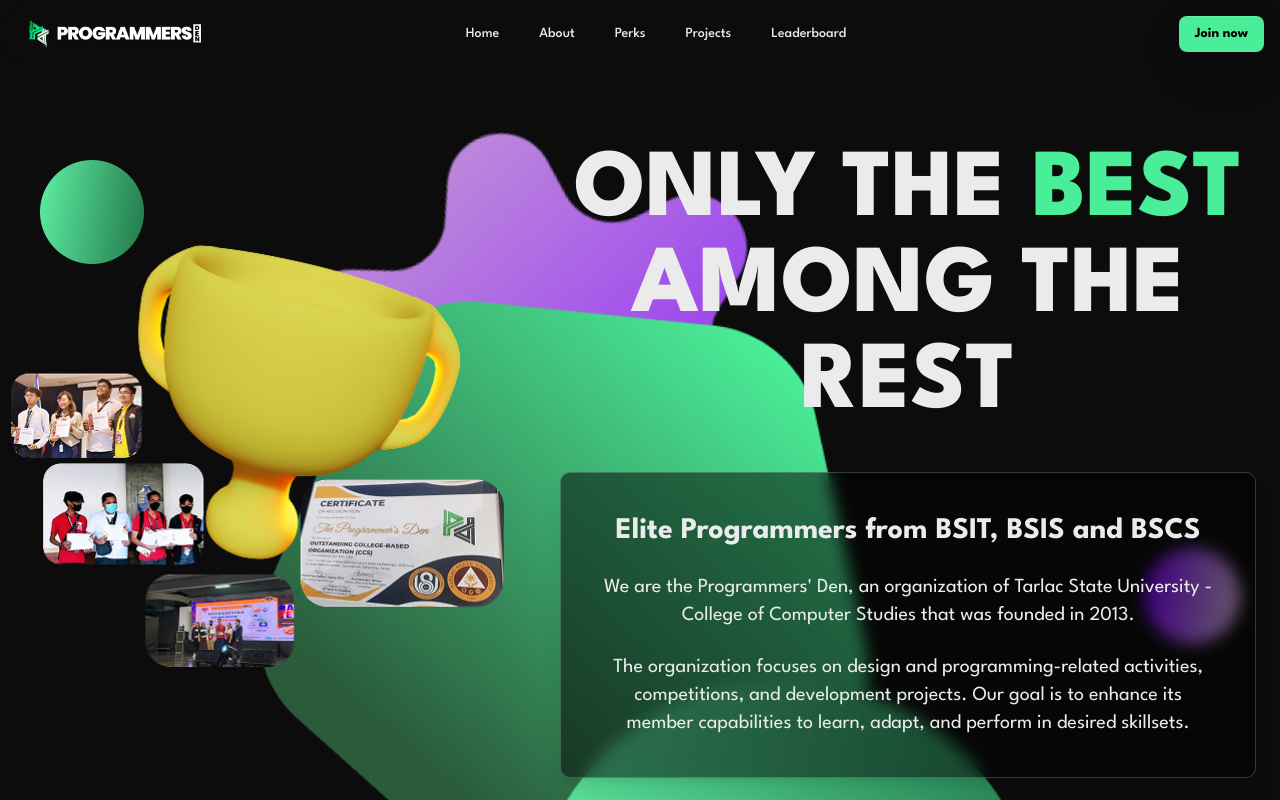
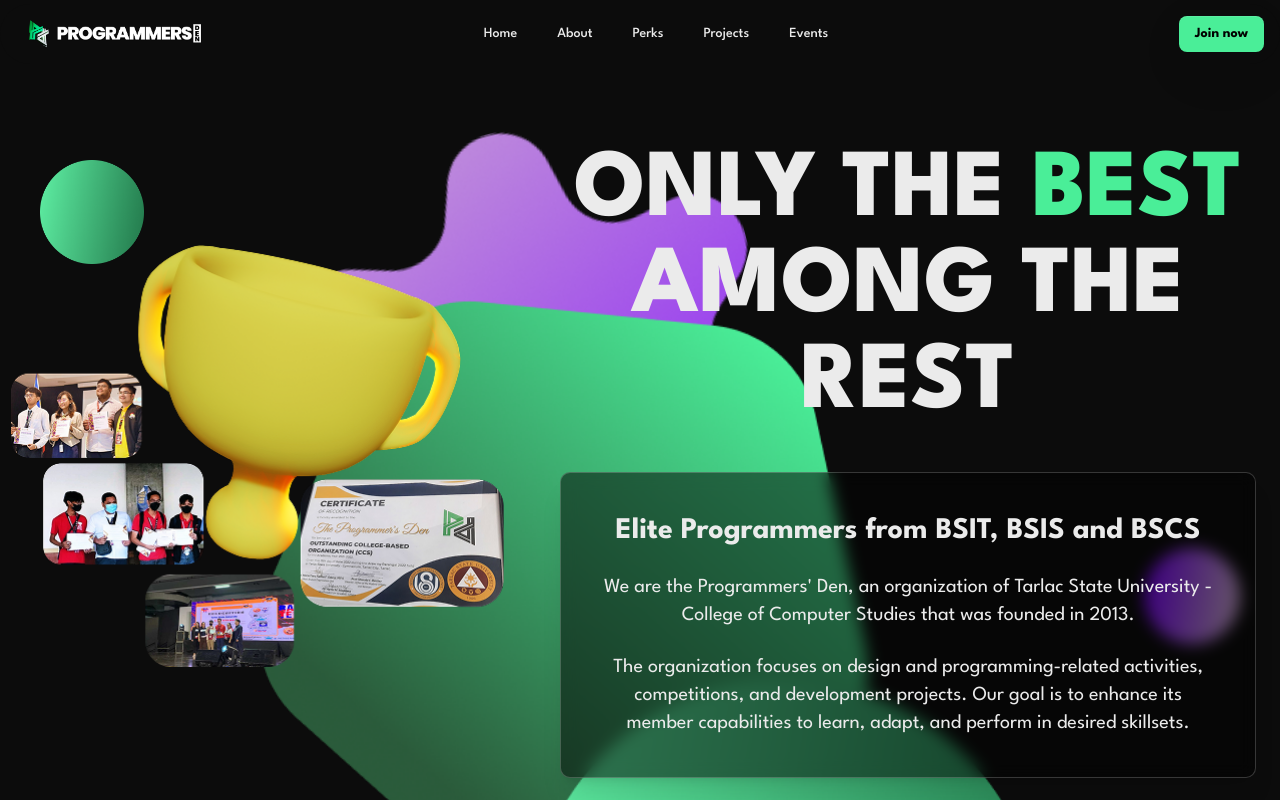
Before and after one commit to sudo-paoo/project-dayshade, a Next.js app: page /about in a window 1280 px wide. Shown: the top 800 px of the page. Built offline with nearby package versions, Linux system fonts and the light colour scheme.

Commit message:
Removed the Leaderboards from the Navigation, Added Events in the Navigation as a replacement.

```diff
--- a/components/app-sidebar.tsx
+++ b/components/app-sidebar.tsx
@@ -28,7 +28,6 @@ const navMain = [
       { title: "Dashboard", url: "/admin" },
       { title: "Recruitment", url: "/admin/recruitment" },
       { title: "Project", url: "/admin/project" },
-      { title: "Leaderboard", url: "/admin/leaderboard" },
     ],
   },
 ];
--- a/components/global/footer.tsx
+++ b/components/global/footer.tsx
@@ -59,8 +59,8 @@ export default function Footer() {
                   </Link>
                 </li>
                 <li>
-                  <Link href="/leaderboards" className="hover:text-pd-purple transition-colors">
-                    Leaderboards
+                  <Link href="/404Page" className="hover:text-pd-purple transition-colors">
+                    Events
                   </Link>
                 </li>
               </ul>
--- a/components/global/header.tsx
+++ b/components/global/header.tsx
@@ -19,7 +19,7 @@ export function NavbarDemo() {
     { name: "About", link: "/about" },
     { name: "Perks", link: "/perks" },
     { name: "Projects", link: "/projects" },
-    { name: "Leaderboard", link: "/leaderboard" },
+    { name: "Events", link: "/404Page" },
     // { name: "Design System", link: "/design" },
     // { name: "Admin", link: "/admin" },
   ];
```
